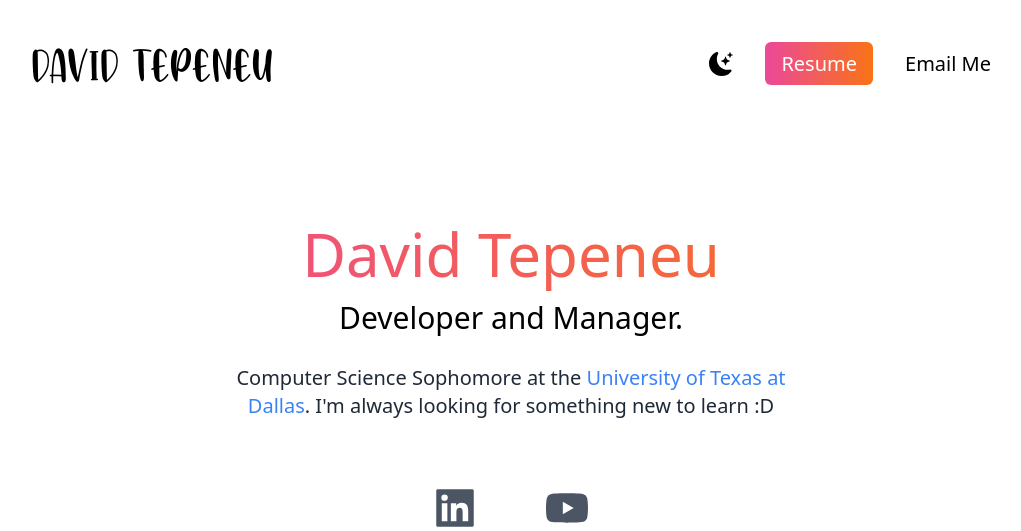
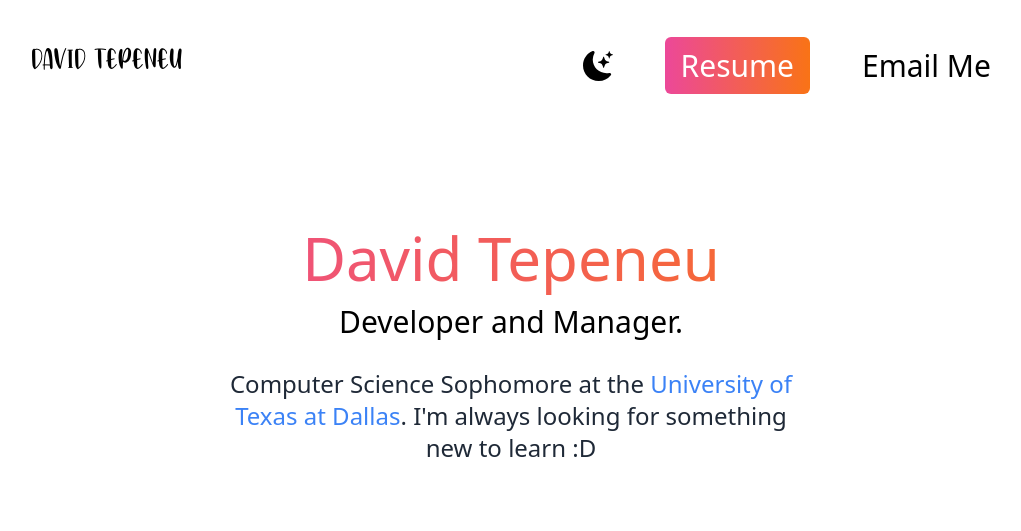
Before and after one commit to DavidTepeneu/DavidTepeneu.github.io, a Next.js app: page / in a window 1280 px wide. Shown: the top 531 px of the page, without its empty margins (129-1150 px from the left). Built offline with nearby package versions, Linux system fonts and the light colour scheme.

Commit message:
Altered sizing for respective mobile screens

```diff
--- a/pages/index.js
+++ b/pages/index.js
@@ -25,29 +25,29 @@ export default function Home() {
         <meta name="viewport" content="width=device-width, initial-scale=1" />
         <link rel="icon" href="/favicon.ico" />
       </Head>
-      <main className="bg-white px-10 md:px-20 lg:px-40 dark:bg-gray-900">
+      <main className="bg-white sm:px-5 px-10 md:px-20 lg:px-40 dark:bg-gray-900">
         <section className="min-h-screen md:text-xl">
           <nav className="py-10 mb-12 flex justify-between">
-            <h1 className="font-avo text-3xl md:text-5xl dark:text-white">David Tepeneu</h1>
-            <ul className="flex items-center">
-              <li><BsFillMoonStarsFill onClick={() => setDarkMode(!darkMode)} className="cursor-pointer text-2xl dark:text-white"/></li>
+            <h1 className="font-avo text-xl md:text-3xl lg:text-3xl dark:text-white">David Tepeneu</h1>
+            <ul className="flex items-center lg:gap-5">
+              <li><BsFillMoonStarsFill onClick={() => setDarkMode(!darkMode)} className="cursor-pointer text-xl md:text-3xl lg:text-3xl dark:text-white"/></li>
               <li>
-                <a className="bg-gradient-to-r from-pink-500 to-orange-500 dark:bg-gradient-to-r dark:from-cyan-500 dark:to-teal-500 text-white px-4 py-2 rounded-md ml-8 dark:text-gray-800" href="https://github.com/DavidTepeneu/DuhveedTeps/blob/main/Resume.pdf" target="_blank">Resume</a></li>
+                <a className="text-base md:text-3xl lg:text-3xl bg-gradient-to-r from-pink-500 to-orange-500 dark:bg-gradient-to-r dark:from-cyan-500 dark:to-teal-500 text-white px-4 py-2 rounded-md ml-8 dark:text-gray-800" href="https://github.com/DavidTepeneu/DuhveedTeps/blob/main/Resume.pdf" target="_blank">Resume</a></li>
               <li>
-              <p className="py-2 rounded-md ml-8 dark:text-gray-100 cursor-pointer" onClick={() => window.open("mailto:david.tepeneu@gmail.com?subject=Fan Mail&body=I love you <3")}>Email Me</p>
+              <p className="text-base md:text-3xl lg:text-3xl py-2 rounded-md ml-8 dark:text-gray-100 cursor-pointer" onClick={() => window.open("mailto:david.tepeneu@gmail.com?subject=Fan Mail&body=I love you <3")}>Email Me</p>
               </li>
             </ul>
           </nav>
           <div className="text-center p-10">
-            <h2 className="text-5xl py-2 bg-gradient-to-r from-pink-500 to-orange-500 bg-clip-text text-transparent font-medium md:text-6xl dark:bg-gradient-to-r dark:from-cyan-400 dark:to-green-300">David Tepeneu</h2>
-            <h3 className="text-2xl py-2 md:text-3xl dark:text-gray-200">Developer and Manager.</h3>
-            <p className="text-md py-5 leading-8 text-gray-800 md:text-xl max-w-xl mx-auto dark:text-gray-300">Computer Science Sophomore at the <span className="text-blue-500 dark:text-cyan-500 cursor-pointer" onClick={() => window.open("https://www.utdallas.edu/")}>University of Texas at Dallas</span>. I'm always looking for something new to learn :D</p>
+            <h2 className=" text-4xl md:text-5xl lg:text-6xl py-2 bg-gradient-to-r from-pink-500 to-orange-500 bg-clip-text text-transparent font-medium dark:bg-gradient-to-r dark:from-cyan-400 dark:to-green-300">David Tepeneu</h2>
+            <h3 className="text-2xl md:text-2xl lg:text-3xl py-2 dark:text-gray-200">Developer and Manager.</h3>
+            <p className="text-md md:text-xl lg:text-2xl  py-5 leading-8 text-gray-800 max-w-xl mx-auto dark:text-gray-300">Computer Science Sophomore at the <span className="text-blue-500 dark:text-cyan-500 cursor-pointer" onClick={() => window.open("https://www.utdallas.edu/")}>University of Texas at Dallas</span>. I'm always looking for something new to learn :D</p>
           </div>
           <div className="text-5xl flex justify-center gap-16 py-1 text-gray-600">
             <AiFillLinkedin onClick={() => window.open('https://www.linkedin.com/in/david-tepeneu/')} className="cursor-pointer dark:text-gray-300"/>
             <AiFillYoutube  onClick={() => window.open('https://www.youtube.com/@davidtepeneu7007')} className="cursor-pointer dark:text-gray-300"/>
           </div>
-          <div className="relative mx-auto shadow-2xl rounded-full w-80 h-80 mt-20 overflow-hidden md:h-96 md:w-96">
+          <div className=" mx-auto block relative shadow-2xl rounded-full w-80 h-80 mt-20 overflow-hidden md:h-96 md:w-96">
             <Image src={dive} layout="fill" objectFit="cover"/>
           </div>
         </section>
```
